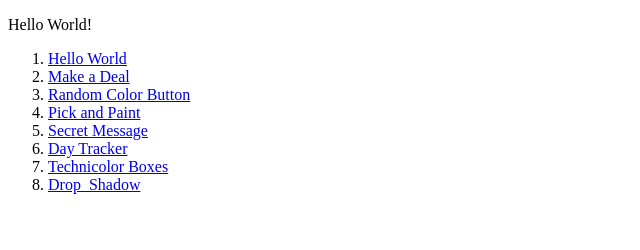
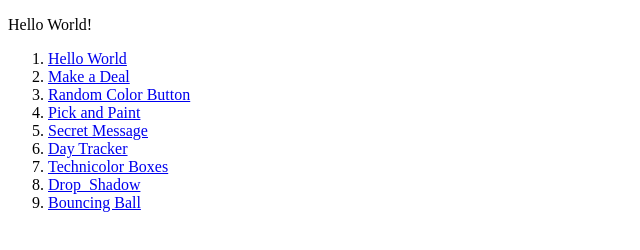
Before and after one commit to sisalka/180days, a plain HTML site: page index.html in a window 1280 px wide. Shown: the whole page, without its empty margins (0-640 px from the left). Drawn offline with Linux system fonts and the light colour scheme.

Commit message:
Index update

```diff
--- a/index.html
+++ b/index.html
@@ -17,6 +17,7 @@
     <li><a href="days/day6/day_tracker.html">Day Tracker</a></li>
     <li><a href="days/day7/technicolor.html">Technicolor Boxes</a></li>
     <li><a href="days/day8/drop_shadow.html">Drop_Shadow</a></li>
+    <li><a href="days/day9/bouncing-ball.html">Bouncing Ball</a></li>
 </ol>
 
 </body>
```
Also changed, not shown: days/day10/sushi_1.jpg (added), days/day10/sushi_2.jpg (added), days/day10/sushi_3.jpg (added), days/day10/sushi_4.jpg (added), days/day10/sushi_5.jpg (added), days/day10/sushi_6.jpg (added), days/day10/sushi_7.png (added), days/day10/sushi_8.jpg (added), days/day10/sushi_9.png (added).
